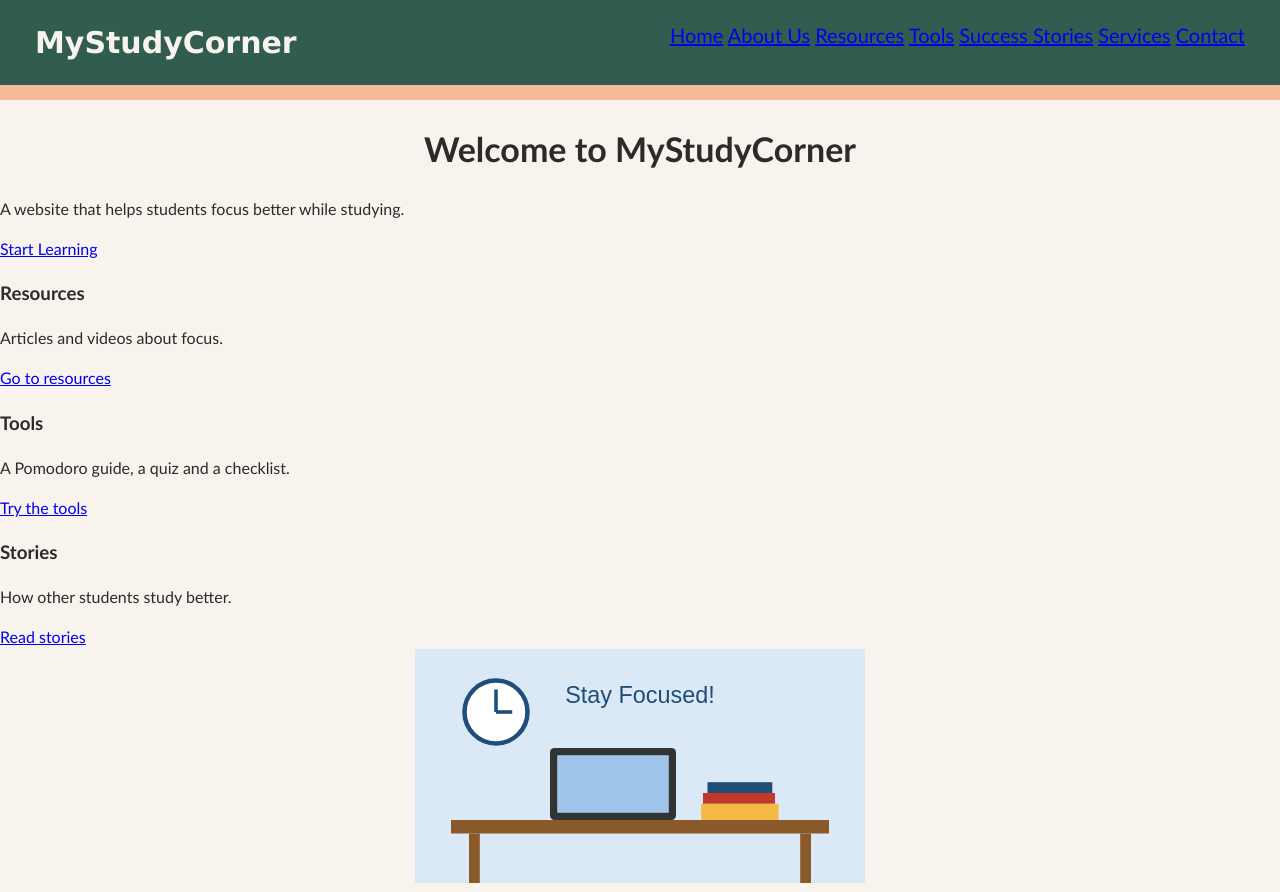
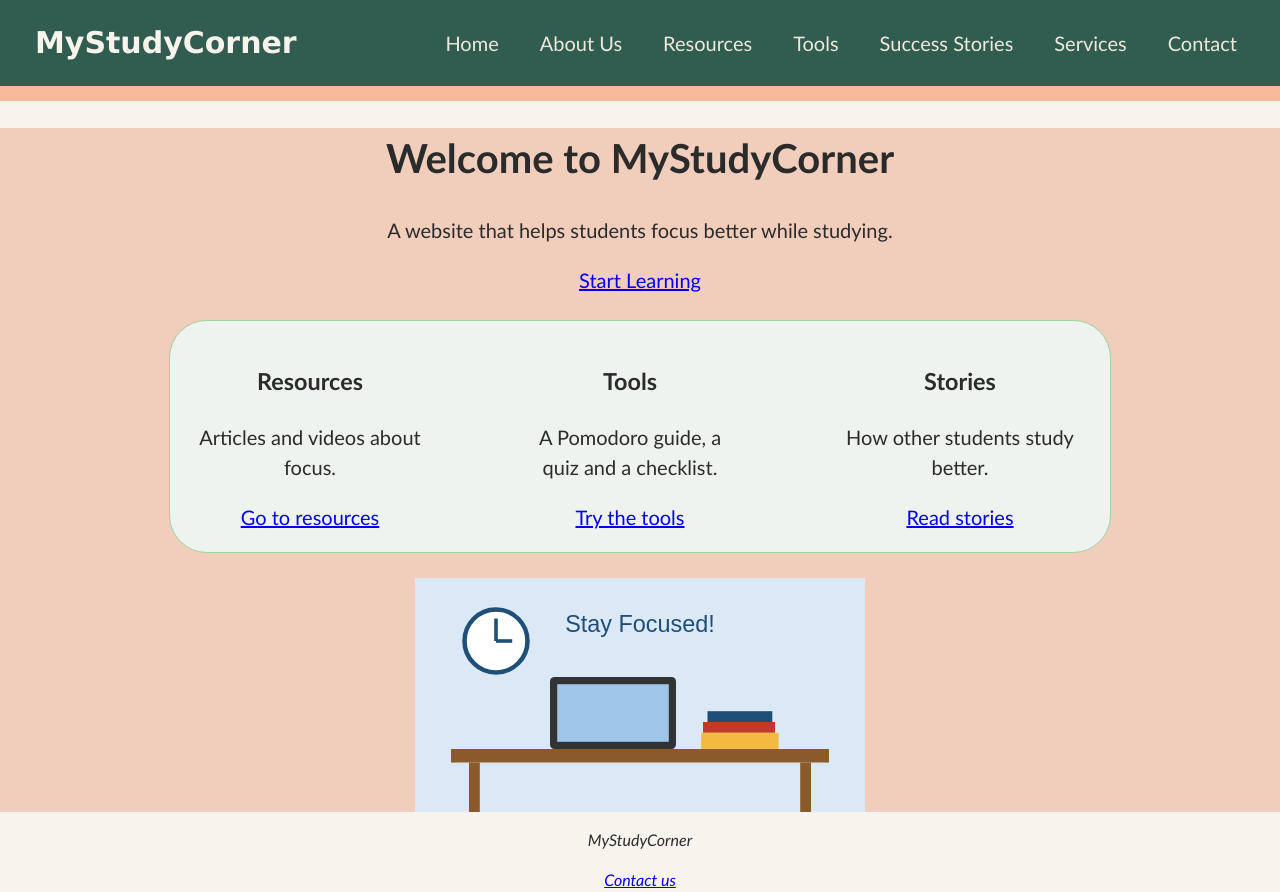
Before and after one commit to lunaindex/WebProject, a plain HTML site: page MyStudyCorner/Files/index.html in a window 1280 px wide. Shown: the top 892 px of the page. Drawn offline with Linux system fonts and the light colour scheme.

Commit message:
Update index.html

```diff
--- a/MyStudyCorner/Files/index.html
+++ b/MyStudyCorner/Files/index.html
@@ -6,15 +6,16 @@
   <title>Home - MyStudyCorner</title>
   <link rel="stylesheet" href="css/style.css">
   <style>
-    .banner h1 { font-size: 34px;
+    .content { font-size: 20px;
                 text-align: center;
+                background-color: #f1cebb;
                }
   </style>
 </head>
 <body>
   <header class="navbar">
     <a href="index.html" class="logo">MyStudyCorner</a>
-    <div>
+    <div class="navLinks">
       <a href="index.html" class="active">Home</a>
       <a href="about.html">About Us</a>
       <a href="resources.html">Resources</a>
@@ -31,12 +32,12 @@
       <p>A website that helps students focus better while studying.</p>
       <a href="resources.html" class="btn">Start Learning</a>
     </div>
-    <div class="row">
-      <div class="box"><h3>Resources</h3><p>Articles and videos about focus.</p>
+    <div class="card">
+      <div class="row"><h3>Resources</h3><p>Articles and videos about focus.</p>
         <a href="resources.html">Go to resources</a></div>
-      <div class="box"><h3>Tools</h3><p>A Pomodoro guide, a quiz and a checklist.</p>
+      <div class="row"><h3>Tools</h3><p>A Pomodoro guide, a quiz and a checklist.</p>
         <a href="tools.html">Try the tools</a></div>
-      <div class="box"><h3>Stories</h3><p>How other students study better.</p>
+      <div class="row"><h3>Stories</h3><p>How other students study better.</p>
         <a href="stories.html">Read stories</a></div>
     </div>
     <img src="images/study.svg" alt="student desk" style="width:100%; max-width:450px; display:block; margin:0 auto;">
```
